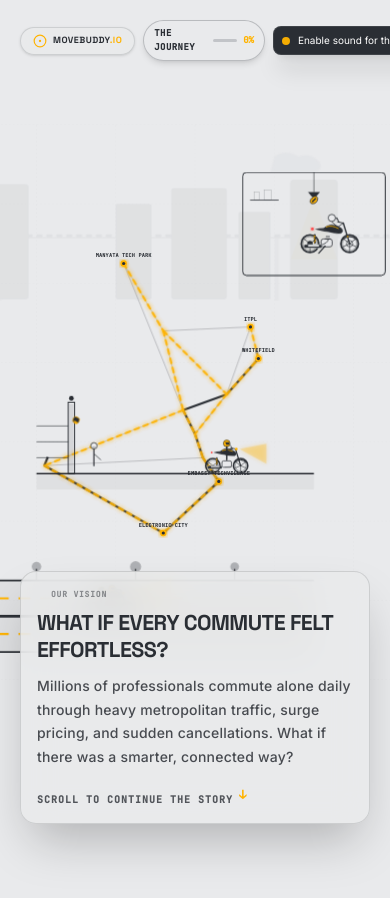
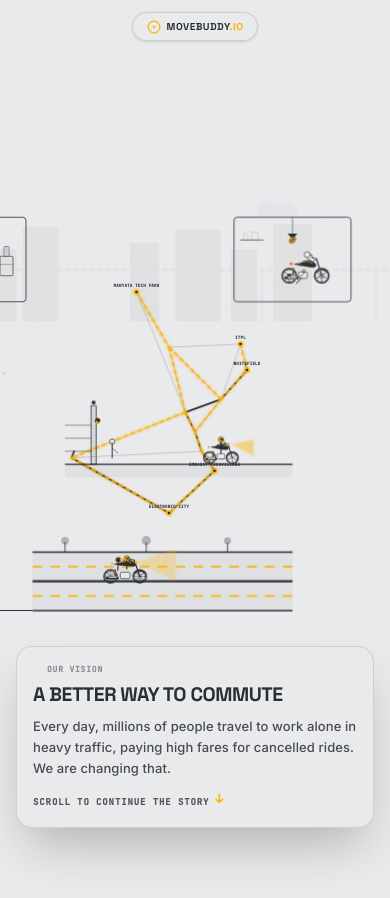
Before and after one commit to SradhaPatro/prelaunch_mvb, a React (Vite) app: page / in a window 390 px wide. Shown: the top 898 px of the page. Built offline with nearby package versions, Linux system fonts and the light colour scheme.

Commit message:
feat: optimize mobile experience and remove audio
- Add mobile-specific camera keyframes for improved visual framing.
- Update narrative copy for conciseness.
- Remove audio engine and SoundControl component per requirements.

```diff
--- a/src/App.tsx
+++ b/src/App.tsx
@@ -11,7 +11,6 @@ import {
   Volume2
 } from "lucide-react";
 import StoryVisualizer from "./components/StoryVisualizer";
-import SoundControl from "./components/SoundControl";
 import FinalCinematic from "./components/FinalCinematic";
 import { audio } from "./utils/audio";
 
@@ -19,43 +18,43 @@ import { audio } from "./utils/audio";
 const narrativeTimeline = [
   {
     range: [0.00, 0.10],
-    title: "WHAT IF EVERY COMMUTE FELT EFFORTLESS?",
-    text: "Millions of professionals commute alone daily through heavy metropolitan traffic, surge pricing, and sudden cancellations. What if there was a smarter, connected way?"
+    title: "A BETTER WAY TO COMMUTE",
+    text: "Every day, millions of people travel to work alone in heavy traffic, paying high fares for cancelled rides. We are changing that."
   },
   {
     range: [0.10, 0.28],
-    title: "EVERY MORNING BEGINS THE SAME.",
-    text: "The alarm rings. Surge rates spike up to 2x. Drivers cancel in your critical hour. The stress starts before you even step outside your apartment."
+    title: "THE MORNING STRUGGLE",
+    text: "High surge prices, sudden cancellations, and stressful bookings make mornings difficult. Your day shouldn't start this way."
   },
   {
     range: [0.28, 0.44],
-    title: "SOMEONE SHARES YOUR EXACT ROUTE.",
-    text: "MoveBuddy's smart matching engine works silently in the background, linking co-commuters sharing identical pathways and coordinates in real-time."
+    title: "SAME DIRECTION, SAME TIME",
+    text: "MoveBuddy instantly matches co-commuters heading to the same office zones or tech parks at the exact same hour."
   },
   {
     range: [0.44, 0.58],
-    title: "VERIFICATION IS INSTANT. SAFETY IS MUTUAL.",
-    text: "Two-sided identity checks and digital security PIN keys ensure every host and guest rides in complete, trusted comfort."
+    title: "VERIFIED & SECURE",
+    text: "We verify company emails and identity badges so both hosts and guests can ride in complete comfort and trust."
   },
   {
     range: [0.58, 0.70],
-    title: "ONE ROUTE. TWO PEOPLE. ALGORITHM-BASED CO-COMMUTING.",
-    text: "Enjoy comfortable daily rides, reduce carbon emissions by over 60%, and reclaim your mornings. No repetitive bookings, no negotiation."
+    title: "ONE ROUTE. TWO PEOPLE.",
+    text: "Share comfortable daily rides, save over 60% on fuel costs, and bypass daily booking hassles entirely."
   },
   {
     range: [0.70, 0.88],
-    title: "INTEGRATED DEFENSE & SAFETY.",
-    text: "Track matches live via 24/7 GPS safety telemetry, instant auto-split wallets, and single-tap SOS guard alerts to safeguard your travel experience."
+    title: "REAL-TIME SAFETY",
+    text: "Track your route live, enjoy automated wallet splits, and commute with secure emergency support built right in."
   },
   {
     range: [0.88, 0.94],
-    title: "A SMARTER RECURRING NETWORK.",
-    text: "Aman reaches his workspace tech park. Rohit covers his fuel expenses. One seamless co-commute covers and saves up to 40% on daily transit fees."
+    title: "REACH WORK & SAVE",
+    text: "Aman reaches his workspace on time, and Rohit covers his fuel expenses. It's safe, affordable, and incredibly easy."
   },
   {
     range: [0.94, 0.97],
-    title: "MILLIONS TRAVEL ALONE. THEY DON'T HAVE TO.",
-    text: "MoveBuddy connects thousands of recurring routes simultaneously. We are shaping India's smartest, greenest peer-to-peer mobility highway."
+    title: "JOIN THE NETWORK",
+    text: "MoveBuddy is building India’s smartest, most reliable peer-to-peer office commuting network. Reserve your spot today."
   }
 ];
 
@@ -140,18 +139,20 @@ export default function App() {
       </div>
 
       {/* ==========================================
-          FLOATING BRANDING & SOUND TABS (Z-50)
+          FLOATING BRANDING & SCENE PROGRESS (Z-50)
           ========================================== */}
-      <header className="fixed top-5 left-5 right-5 sm:top-6 sm:left-6 sm:right-6 z-50 flex items-center justify-between pointer-events-none gap-2">
+      <header className="fixed top-3 left-4 right-4 sm:top-6 sm:left-6 sm:right-6 z-50 flex items-center justify-between pointer-events-none">
+        <div className={`flex items-center w-full pointer-events-none gap-2 ${isMobile ? "justify-center" : "justify-between"}`}>
           {/* Minimal branding */}
-        <div className="flex items-center gap-1.5 bg-[#e9eaec]/70 backdrop-blur-md px-3 py-1.5 sm:px-4 sm:py-2 rounded-full border border-[#2a2e34]/15 pointer-events-auto shadow-sm">
+          <div className="flex items-center gap-1.5 bg-[#e9eaec]/80 backdrop-blur-md px-3.5 py-1.5 sm:px-4 sm:py-2 rounded-full border border-[#2a2e34]/15 pointer-events-auto shadow-sm">
             <CircleDot className="w-3.5 h-3.5 sm:w-5 sm:h-5 text-[#ffb300]" />
-          <span className="font-display font-black text-[9px] sm:text-xs tracking-wider sm:tracking-widest text-[#2a2e34]">
+            <span className="font-display font-black text-[10px] sm:text-xs tracking-wider sm:tracking-widest text-[#2a2e34]">
               MOVEBUDDY<span className="text-[#ffb300]">.IO</span>
             </span>
           </div>
 
-        {/* Custom progress capsule - High-contrast & always visible on mobile/desktop */}
+          {/* Custom progress capsule - Keep on desktop/tablet, hide on mobile */}
+          {!isMobile && (
             <div className="flex items-center gap-1.5 sm:gap-3 bg-[#e9eaec]/95 backdrop-blur-lg px-2.5 sm:px-4 py-1.5 sm:py-2 rounded-full border border-[#2a2e34]/25 shadow-md pointer-events-auto">
               <span className="font-mono text-[9px] sm:text-xs font-black text-[#2a2e34] tracking-wider mr-1 sm:mr-3">THE JOURNEY</span>
               <div className="w-8 sm:w-24 h-[3.5px] sm:h-[4px] bg-[#2a2e34]/20 rounded-full overflow-hidden">
@@ -164,17 +165,14 @@ export default function App() {
                 {Math.round(scrollProgress * 100)}%
               </span>
             </div>
-
-        {/* Sound toggle container (receives pointer clicks) */}
-        <div className="pointer-events-auto">
-          <SoundControl />
+          )}
         </div>
       </header>
 
       {/* ==========================================
           CINEMATIC FLOATING SCENE NARRATIVE (Z-40)
           ========================================== */}
-      <div className="fixed bottom-5 left-5 right-5 sm:bottom-12 sm:left-8 sm:right-8 z-40 pointer-events-none flex flex-col items-start justify-end">
+      <div className="fixed bottom-4 left-4 right-4 sm:bottom-12 sm:left-8 sm:right-8 z-40 pointer-events-none flex flex-col items-center sm:items-start justify-end">
         <AnimatePresence mode="wait">
           {activeNarrative && scrollProgress < 0.95 && (
             <motion.div
@@ -183,7 +181,7 @@ export default function App() {
               animate={{ opacity: 1, y: 0 }}
               exit={{ opacity: 0, y: -30 }}
               transition={{ duration: 0.6, ease: [0.16, 1, 0.3, 1] }}
-              className="w-full max-w-2xl bg-[#e9eaec]/85 backdrop-blur-lg border border-[#2a2e34]/15 p-4 sm:p-6 md:p-8 rounded-2xl sm:rounded-3xl pointer-events-auto shadow-2xl space-y-2.5 sm:space-y-4"
+              className="w-full max-w-xl sm:max-w-2xl bg-[#e9eaec]/85 backdrop-blur-lg border border-[#2a2e34]/15 p-4 sm:p-6 md:p-8 rounded-2xl sm:rounded-3xl pointer-events-auto shadow-2xl space-y-2 sm:space-y-4"
             >
               {/* Scene Indicator */}
               <div className="flex items-center gap-2">
@@ -196,21 +194,21 @@ export default function App() {
               {/* Dynamic Title */}
               <h1
                 className="font-display font-black text-[#2a2e34] leading-tight tracking-tight uppercase"
-                style={{ fontSize: "clamp(18px, 5.5vw, 36px)" }}
+                style={{ fontSize: "clamp(16px, 5vw, 36px)" }}
               >
                 {activeNarrative.title}
               </h1>
 
               {/* Dynamic Subtext */}
               <p
-                className="font-sans text-[14px] sm:text-[16px] text-[#2a2e34]/85 leading-[1.7] max-w-full sm:max-w-[85%] font-medium"
-                style={{ letterSpacing: "0.2px" }}
+                className="font-sans text-[13px] sm:text-[16px] text-[#2a2e34]/85 leading-relaxed sm:leading-[1.7] max-w-full sm:max-w-[85%] font-medium"
+                style={{ letterSpacing: "0.1px" }}
               >
                 {activeNarrative.text}
               </p>
 
               {/* Interactive micro prompt to scroll - high contrast and readability */}
-              <div className="flex items-center gap-1.5 pt-3 sm:pt-4 text-[10px] sm:text-xs font-mono font-black text-[#2a2e34]/80 uppercase tracking-widest">
+              <div className="flex items-center gap-1.5 pt-2 sm:pt-4 text-[9px] sm:text-xs font-mono font-black text-[#2a2e34]/80 uppercase tracking-widest">
                 <span>SCROLL TO CONTINUE THE STORY</span>
                 <span className="text-[#ffb300] animate-bounce text-xs sm:text-sm font-black">↓</span>
               </div>
--- a/src/components/SoundControl.tsx
+++ /dev/null
@@ -1,76 +0,0 @@
-import { useState, useEffect } from "react";
-import { Volume2, VolumeX } from "lucide-react";
-import { motion, AnimatePresence } from "motion/react";
-import { audio } from "../utils/audio";
-
-export default function SoundControl() {
-  const [isMuted, setIsMuted] = useState(true);
-  const [showTooltip, setShowTooltip] = useState(false);
-
-  useEffect(() => {
-    // Show a gentle tooltip after 3 seconds to invite the user
-    const timer = setTimeout(() => {
-      setShowTooltip(true);
-    }, 3000);
-
-    // Auto-hide tooltip after 10 seconds
-    const hideTimer = setTimeout(() => {
-      setShowTooltip(false);
-    }, 11000);
-
-    return () => {
-      clearTimeout(timer);
-      clearTimeout(hideTimer);
-    };
-  }, []);
-
-  const handleToggle = () => {
-    const muted = audio.toggleMute();
-    setIsMuted(muted);
-    setShowTooltip(false);
-    audio.playTap();
-  };
-
-  return (
-    <div id="sound-control-container" className="flex items-center gap-2 sm:gap-3">
-      <AnimatePresence>
-        {showTooltip && (
-          <motion.div
-            id="sound-tooltip"
-            initial={{ opacity: 0, x: 20, scale: 0.9 }}
-            animate={{ opacity: 1, x: 0, scale: 1 }}
-            exit={{ opacity: 0, x: 20, scale: 0.9 }}
-            className="bg-[#2a2e34] text-white text-[10px] sm:text-xs px-2 sm:px-3 py-1.5 sm:py-2 rounded-lg shadow-xl border border-white/10 flex items-center gap-2 pointer-events-none whitespace-nowrap"
-          >
-            <span className="inline-block w-2 h-2 rounded-full bg-[#ffb300] animate-pulse" />
-            Enable sound for the complete experience
-          </motion.div>
-        )}
-      </AnimatePresence>
-
-      <motion.button
-        id="sound-toggle-btn"
-        whileHover={{ scale: 1.08 }}
-        whileTap={{ scale: 0.95 }}
-        onClick={handleToggle}
-        className={`w-10 h-10 sm:w-12 sm:h-12 rounded-full flex items-center justify-center transition-colors cursor-pointer shadow-lg border ${
-          isMuted
-            ? "bg-[#e9eaec] text-[#2a2e34] border-[#2a2e34]/10 hover:bg-[#e2e4e7]"
-            : "bg-[#2a2e34] text-[#ffb300] border-white/10 hover:bg-[#202327]"
-        }`}
-        aria-label="Toggle Cinematic Soundtrack"
-      >
-        {isMuted ? (
-          <VolumeX size={16} className="sm:w-[18px] sm:h-[18px]" />
-        ) : (
-          <div className="flex items-end gap-[1.5px] sm:gap-[2px] h-[12px] sm:h-[14px]">
-            <span className="w-[2.5px] sm:w-[3px] bg-[#ffb300] rounded-full animate-bounce [animation-duration:0.6s]" />
-            <span className="w-[2.5px] sm:w-[3px] bg-[#ffb300] rounded-full animate-bounce [animation-duration:0.8s] [animation-delay:0.1s]" />
-            <span className="w-[2.5px] sm:w-[3px] bg-[#ffb300] rounded-full animate-bounce [animation-duration:0.5s] [animation-delay:0.2s]" />
-            <span className="w-[2.5px] sm:w-[3px] bg-[#ffb300] rounded-full animate-bounce [animation-duration:0.7s] [animation-delay:0.3s]" />
-          </div>
-        )}
-      </motion.button>
-    </div>
-  );
-}
--- a/src/components/StoryVisualizer.tsx
+++ b/src/components/StoryVisualizer.tsx
@@ -49,6 +49,24 @@ const keyframes: CameraKeyframe[] = [
   { p: 1.00, x: 400,  y: -400, w: 1200, h: 900 }   // 7. Pan up into final sky call-to-action
 ];
 
+// Refined, high-focus camera coordinates specifically designed for vertical mobile screens
+const mobileKeyframes: CameraKeyframe[] = [
+  { p: 0.00, x: 400,  y: 300,  w: 1200, h: 900 },  // 0. High altitude India Map Network
+  { p: 0.12, x: 180,  y: 170,  w: 260,  h: 195 },  // 1. Zoom into Aman's bedroom (sleeping commuter)
+  { p: 0.22, x: 180,  y: 170,  w: 260,  h: 195 },  // 1. Aman waking up, checking options
+  { p: 0.28, x: 210,  y: 100,  w: 360,  h: 270 },  // 1. Bedside phone & surge warning panel
+  { p: 0.38, x: 210,  y: 100,  w: 360,  h: 270 },  // 1. Bedside phone & surge warning panel
+  { p: 0.45, x: 1100, y: 90,   w: 410,  h: 307.5 },// 2. Rohit's garage, starting bike, match popup
+  { p: 0.58, x: 1100, y: 90,   w: 410,  h: 307.5 },// 2. Rohit's garage, match popup
+  { p: 0.65, x: 700,  y: 640,  w: 380,  h: 285 },  // 3. Street level meeting (Aman & Rohit meet)
+  { p: 0.74, x: 700,  y: 640,  w: 380,  h: 285 },  // 3. Verification/badges
+  { p: 0.82, x: 700,  y: 1100, w: 400,  h: 300 },  // 4. Highway active ride & HUD tags
+  { p: 0.90, x: 700,  y: 1100, w: 400,  h: 300 },  // 4. Highway active ride & HUD tags
+  { p: 0.94, x: 130,  y: 1110, w: 280,  h: 210 },  // 5. Office destination park arrival
+  { p: 0.97, x: 400,  y: 300,  w: 1200, h: 900 },  // 6. Seamless zoom back out to India Network
+  { p: 1.00, x: 400,  y: -400, w: 1200, h: 900 }   // 7. Pan up into final sky
+];
+
 export default function StoryVisualizer({ progress, activeSceneOverride }: StoryVisualizerProps) {
   const [smoothProgress, setSmoothProgress] = useState(0);
   const lastTriggeredScene = useRef<number | null>(null);
@@ -79,15 +97,16 @@ export default function StoryVisualizer({ progress, activeSceneOverride }: Story
   // Interpolated Viewbox Camera Calculation
   const getInterpolatedViewBox = () => {
     const p = smoothProgress;
+    const activeKeyframes = isMobile ? mobileKeyframes : keyframes;
 
     // Find enclosing keyframes
-    let left = keyframes[0];
-    let right = keyframes[keyframes.length - 1];
+    let left = activeKeyframes[0];
+    let right = activeKeyframes[activeKeyframes.length - 1];
 
-    for (let i = 0; i < keyframes.length - 1; i++) {
-      if (p >= keyframes[i].p && p <= keyframes[i + 1].p) {
-        left = keyframes[i];
-        right = keyframes[i + 1];
+    for (let i = 0; i < activeKeyframes.length - 1; i++) {
+      if (p >= activeKeyframes[i].p && p <= activeKeyframes[i + 1].p) {
+        left = activeKeyframes[i];
+        right = activeKeyframes[i + 1];
         break;
       }
     }
@@ -103,23 +122,30 @@ export default function StoryVisualizer({ progress, activeSceneOverride }: Story
     let w = left.w + (right.w - left.w) * t;
     let h = left.h + (right.h - left.h) * t;
 
-    if (isMobile) {
-      const isFocusedScene = p >= 0.05 && p <= 0.95;
-      const zoom = isFocusedScene ? 0.62 : 0.82; // Zoom in closer on mobile
+    // Professional Google-tier design layout fix for portrait and narrow screens (mobile):
+    // Dynamically expand the viewBox height to match the window's exact tall aspect ratio
+    // so there is zero empty space/letterboxing, and lift the content vertically upwards so
+    // it sits beautifully in the upper-middle region, leaving plenty of room for the text overlay.
+    if (typeof window !== "undefined") {
+      const winW = window.innerWidth;
+      const winH = window.innerHeight;
+      const containerRatio = winW / winH;
+      const baseRatio = w / h; // e.g., 4/3 = 1.333
 
-      const origW = w;
-      const origH = h;
+      if (containerRatio < baseRatio) {
+        const originalH = h;
+        const newH = w / containerRatio; // calculate matching tall height
 
-      w = origW * zoom;
-      h = origH * zoom * 1.35; // Aspect ratio is vertical to fit mobile screens beautifully
+        const centerY = y + originalH / 2;
 
-      const centerX = x + origW / 2;
-      const centerY = y + origH / 2;
+        // Only offset the drawings upward during the interactive storytelling scenes.
+        // During the opening and closing overview scenes, center them cleanly.
+        const isMiddleScene = p >= 0.10 && p <= 0.94;
+        const mobileYOffset = isMiddleScene ? newH * 0.18 : 0; // shift viewBox down, moving drawing UP
 
-      x = centerX - w / 2;
-      // Shift camera downwards (add to y) so drawings rise up visually below top compact navbar
-      const mobileYOffset = isFocusedScene ? h * 0.18 : 0;
-      y = (centerY - h / 2) + mobileYOffset;
+        y = (centerY - newH / 2) + mobileYOffset;
+        h = newH;
+      }
     }
 
     return `${x} ${y} ${w} ${h}`;
@@ -542,19 +568,19 @@ export default function StoryVisualizer({ progress, activeSceneOverride }: Story
 
           {/* Subtle curved leader line connecting phone on table to floating surge HUD */}
           <path
-            d="M 320,125 Q 355,110 390,130"
+            d={isMobile ? "M 320,125 L 320,115" : "M 320,125 Q 335,120 350,115"}
             fill="none"
             stroke="#ff4444"
             strokeWidth={isMobile ? "2" : "1.5"}
             strokeDasharray="4,4"
-            opacity={smoothProgress >= 0.12 && smoothProgress < 0.32 ? 0.65 : 0}
+            opacity={smoothProgress >= 0.24 && smoothProgress < 0.42 ? 0.65 : 0}
             style={{ transition: "opacity 0.4s ease-out" }}
           />
 
-          {/* Floating glowing Phone Surges panel - visible at 14% scroll progress */}
+          {/* Floating glowing Phone Surges panel - visible at 24% scroll progress after yawn */}
           <g
-            transform="translate(390, 95)"
-            opacity={smoothProgress >= 0.12 && smoothProgress < 0.32 ? 1 : 0}
+            transform={`translate(${isMobile ? 245 : 285}, 15)`}
+            opacity={smoothProgress >= 0.24 && smoothProgress < 0.42 ? 1 : 0}
             style={{ transition: "opacity 0.4s ease-out" }}
           >
             {/* Glassmorphic card frame - widened to 170 to fully prevent clipping and overlapping */}
@@ -997,7 +1023,7 @@ export default function StoryVisualizer({ progress, activeSceneOverride }: Story
 
           {/* Integrated real-time product feature HUD floating tags */}
           <g
-            transform="translate(320, 110)"
+            transform={isMobile ? "translate(300, 75)" : "translate(320, 110)"}
             opacity={smoothProgress > 0.72 && smoothProgress < 0.90 ? 1 : 0}
             style={{ transition: "opacity 0.4s" }}
           >
@@ -1010,7 +1036,7 @@ export default function StoryVisualizer({ progress, activeSceneOverride }: Story
             </g>
 
             {/* SOS Safety Shield */}
-            <g transform="translate(140, 0)" filter="url(#shadow)">
+            <g transform={isMobile ? "translate(0, 48)" : "translate(140, 0)"} filter="url(#shadow)">
               <rect width="130" height="42" fill="#ffb300" rx="8" />
               <path d="M 12,21 L 18,27 L 26,15" stroke="#2a2e34" strokeWidth="2" fill="none" />
               <text x="36" y="18" fill="#2a2e34" className="font-mono text-[7px] font-black tracking-wider">SECURE SHIELD ACTIVE</text>
--- a/src/utils/audio.ts
+++ b/src/utils/audio.ts
@@ -167,80 +167,18 @@ class MoveBuddyAudioEngine {
   }
 
   public startEngine() {
-    if (this.isMuted) return;
-    this.initContext();
-    if (!this.ctx) return;
-
-    try {
-      this.stopEngine();
-
-      this.engineOsc1 = this.ctx.createOscillator();
-      this.engineOsc2 = this.ctx.createOscillator();
-      this.engineFilter = this.ctx.createBiquadFilter();
-      this.engineGain = this.ctx.createGain();
-
-      // Bike engine is double sawtooth/triangle for a gravelly rumble
-      this.engineOsc1.type = "sawtooth";
-      this.engineOsc1.frequency.setValueAtTime(50, this.ctx.currentTime); // Low idle RPM
-
-      this.engineOsc2.type = "triangle";
-      this.engineOsc2.frequency.setValueAtTime(50.5, this.ctx.currentTime);
-
-      this.engineFilter.type = "lowpass";
-      this.engineFilter.frequency.setValueAtTime(140, this.ctx.currentTime);
-
-      this.engineGain.gain.setValueAtTime(0.08, this.ctx.currentTime);
-
-      this.engineOsc1.connect(this.engineFilter);
-      this.engineOsc2.connect(this.engineFilter);
-      this.engineFilter.connect(this.engineGain);
-      this.engineGain.connect(this.ctx.destination);
-
-      this.engineOsc1.start();
-      this.engineOsc2.start();
-
-    } catch (e) {
-      console.error("Error starting engine sound:", e);
-    }
+    // Engine sound removed as per user requirements
   }
 
   /**
    * Updates bike engine sound based on speed ratio (0 to 1)
    */
   public updateEngineRPM(speedRatio: number) {
-    if (this.isMuted || !this.ctx || !this.engineOsc1 || !this.engineOsc2 || !this.engineFilter) return;
-
-    try {
-      const baseFreq = 50 + speedRatio * 85; // Accelerate pitch up to 135Hz
-      const filterFreq = 140 + speedRatio * 200; // Open up filter for buzzier sound
-
-      this.engineOsc1.frequency.setTargetAtTime(baseFreq, this.ctx.currentTime, 0.1);
-      this.engineOsc2.frequency.setTargetAtTime(baseFreq + 0.6, this.ctx.currentTime, 0.1);
-      this.engineFilter.frequency.setTargetAtTime(filterFreq, this.ctx.currentTime, 0.1);
-
-      // Volume increases slightly with speed
-      if (this.engineGain) {
-        const volume = 0.08 + speedRatio * 0.07;
-        this.engineGain.gain.setTargetAtTime(volume, this.ctx.currentTime, 0.15);
-      }
-    } catch (e) {
-      // Fail-safe
-    }
+    // Engine sound removed as per user requirements
   }
 
   public stopEngine() {
-    try {
-      if (this.engineOsc1) {
-        this.engineOsc1.stop();
-        this.engineOsc1 = null;
-      }
-      if (this.engineOsc2) {
-        this.engineOsc2.stop();
-        this.engineOsc2 = null;
-      }
-    } catch (e) {
-      // Fail-safe
-    }
+    // Engine sound removed as per user requirements
   }
 
   public playPaymentDing() {
```
Lines whose indentation alone changed are shown as unchanged.
